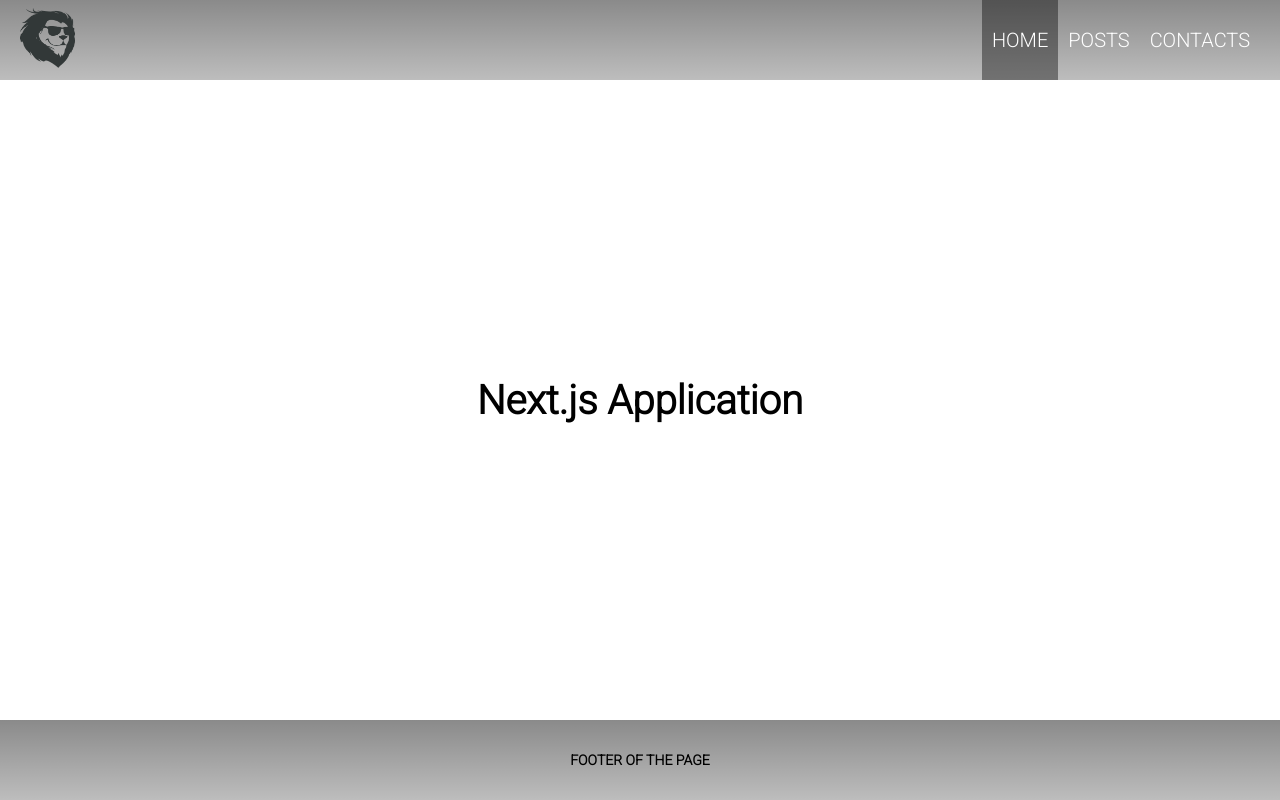
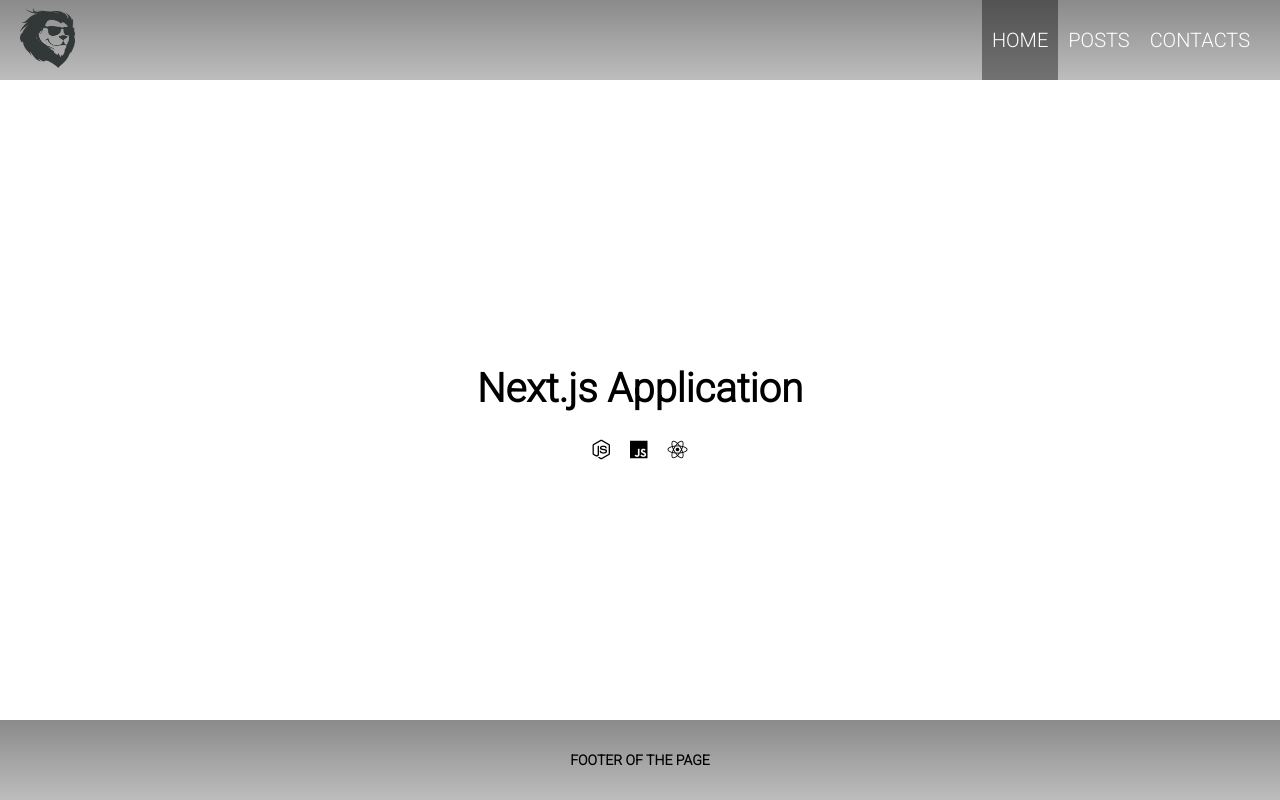
Before and after one commit to sholua/nextjs-web-dev, a Next.js app: page / in a window 1280 px wide. Built offline with nearby package versions, Linux system fonts and the light colour scheme.

Commit message:
Next API

```diff
--- /dev/null
+++ b/components/Docs.js
@@ -0,0 +1,31 @@
+import Head from "next/head";
+import styles from "../styles/Docs.module.scss";
+
+const Docs = ({ docs }) => {
+  if (!docs) {
+    return null;
+  }
+
+  return (
+    <>
+      <Head>
+        <link
+          rel="stylesheet"
+          href="https://cdnjs.cloudflare.com/ajax/libs/font-awesome/5.11.0/css/all.css"
+        />
+      </Head>
+      <ul className={styles.docs}>
+        {docs &&
+          docs.map(({ id, icon, path }) => (
+            <li key={id}>
+              <a href={path} target="_blank" rel="noopener noreferrer">
+                <i className={`fab fa-${icon}`} aria-hidden="true" />
+              </a>
+            </li>
+          ))}
+      </ul>
+    </>
+  );
+};
+
+export default Docs;
--- /dev/null
+++ b/pages/api/data/docs.js
@@ -0,0 +1,17 @@
+export const docs = [
+  {
+    id: 1,
+    icon: "node-js",
+    path: "https://nodejs.org/",
+  },
+  {
+    id: 2,
+    icon: "js",
+    path: "https://developer.mozilla.org/en-US/docs/Web/JavaScript",
+  },
+  {
+    id: 3,
+    icon: "react",
+    path: "https://reactjs.org/",
+  },
+];
--- /dev/null
+++ b/pages/api/docs.js
@@ -0,0 +1,7 @@
+import { docs } from "./data/docs";
+
+export default function handler(req, res) {
+  if (req.method === "GET") {
+    res.status(200).json(docs);
+  }
+}
--- a/pages/api/hello.js
+++ /dev/null
@@ -1,5 +0,0 @@
-// Next.js API route support: https://nextjs.org/docs/api-routes/introduction
-
-export default function handler(req, res) {
-  res.status(200).json({ name: 'John Doe' })
-}
--- a/pages/index.js
+++ b/pages/index.js
@@ -1,13 +1,30 @@
 import Head from "next/head";
+import Docs from "../components/Docs";
 import Heading from "../components/Heading";
 import styles from "../styles/Home.module.scss";
 
-const Home = () => (
+export const getStaticProps = async () => {
+  const response = await fetch(`${process.env.API_HOST}/docs`);
+  const data = await response.json();
+
+  if (!data) {
+    return {
+      notFound: true,
+    };
+  }
+
+  return {
+    props: { docs: data },
+  };
+};
+
+const Home = ({ docs }) => (
   <div className={styles.wrapper}>
     <Head>
       <title>Home</title>
     </Head>
     <Heading text="Next.js Application" />
+    <Docs docs={docs} />
   </div>
 );
 
--- /dev/null
+++ b/styles/Docs.module.scss
@@ -0,0 +1,13 @@
+.docs {
+  display: flex;
+  margin: 0;
+  padding: 0;
+  list-style-type: none;
+
+  li {
+    margin: 0 10px;
+    a {
+      color: #000;
+    }
+  }
+}
--- a/styles/Home.module.scss
+++ b/styles/Home.module.scss
@@ -3,4 +3,5 @@
   display: flex;
   justify-content: center;
   align-items: center;
+  flex-direction: column;
 }
--- a/styles/Navbar.module.scss
+++ b/styles/Navbar.module.scss
@@ -7,6 +7,10 @@
 
   .links {
     height: 100%;
+  }
+
+  .logo {
+    cursor: pointer;
   }
 
   a {
```
Also changed, not shown: 2 other files (tests, documents, lock files or other folders).
